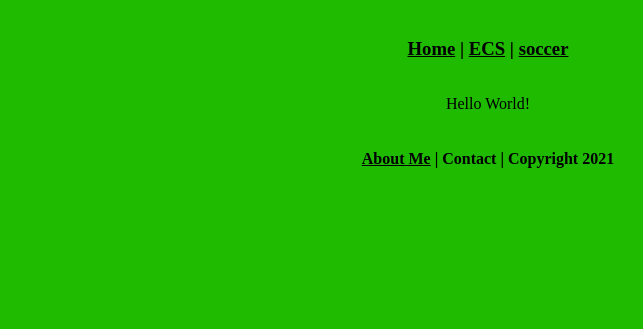
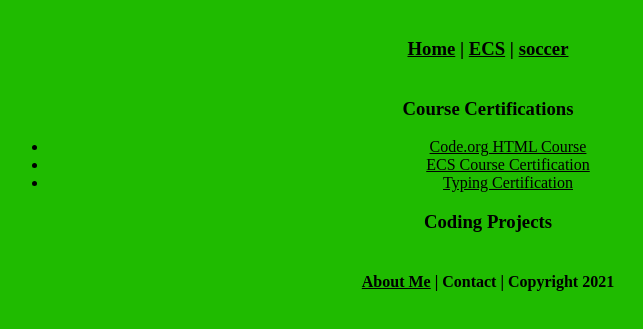
Before and after one commit to EverettAgresta/ecsportfolio2024b4, a plain HTML site: page ecs/index.html in a window 1280 px wide. Shown: the part 61-390 px from the top of the page, without its empty margins (152-795 px from the left). Drawn offline with Linux system fonts and the light colour scheme.

Commit message:
Update index.html

```diff
--- a/ecs/index.html
+++ b/ecs/index.html
@@ -15,7 +15,16 @@
             <h3><a href="../index.html">Home</a> | <a href="index.html">ECS</a> | <a href="../soccer/index.html">soccer</a></h3>
          </div>
          <div class="content">
-            <p>Hello World!</p>
+           <h3>Course Certifications</h3>
+            <ul>
+               <li><a href="#">Code.org HTML Course</a></li>
+               <li><a href="#">ECS Course Certification</a></li>
+               <li><a href="#">Typing Certification</a></li>
+            </ul>
+            <h3>Coding Projects</h3>
+            <ul>
+
+            </ul>
          </div>
          <div class="footer">
             <h4><a href="../aboutme.html">About Me</a> | Contact | Copyright 2021</h4>
```
